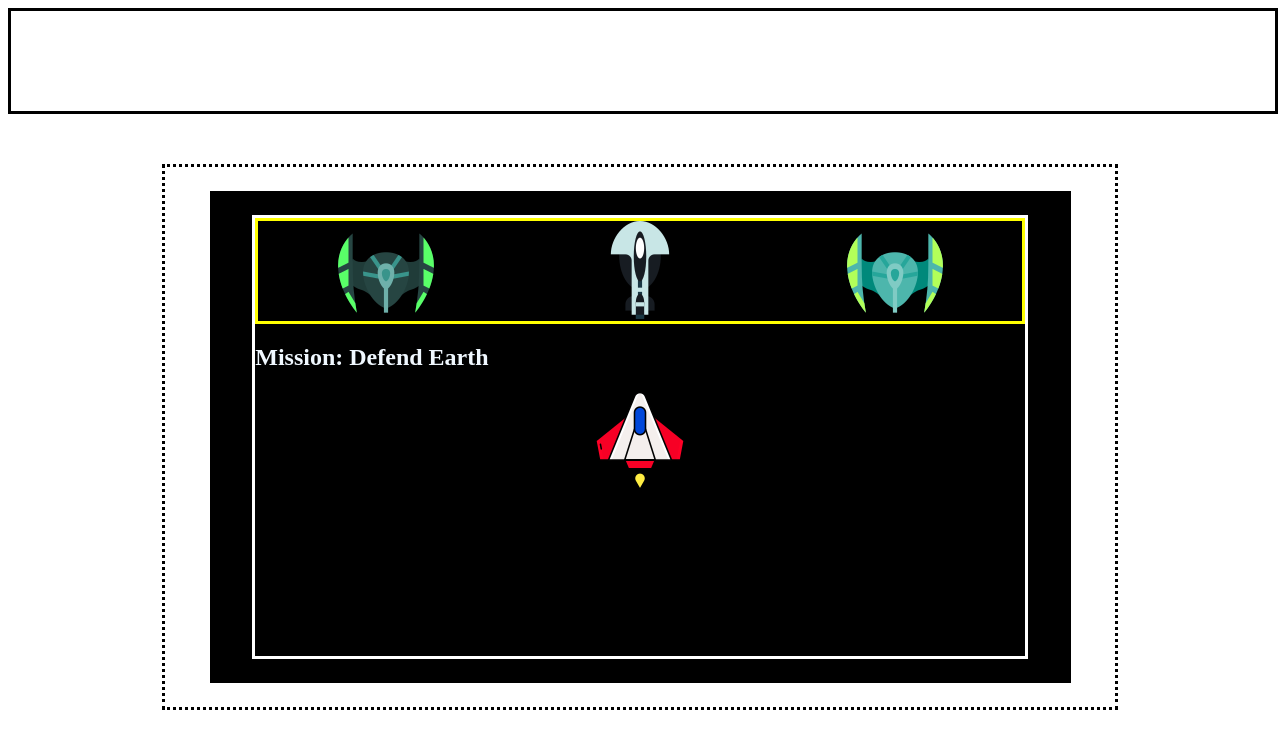
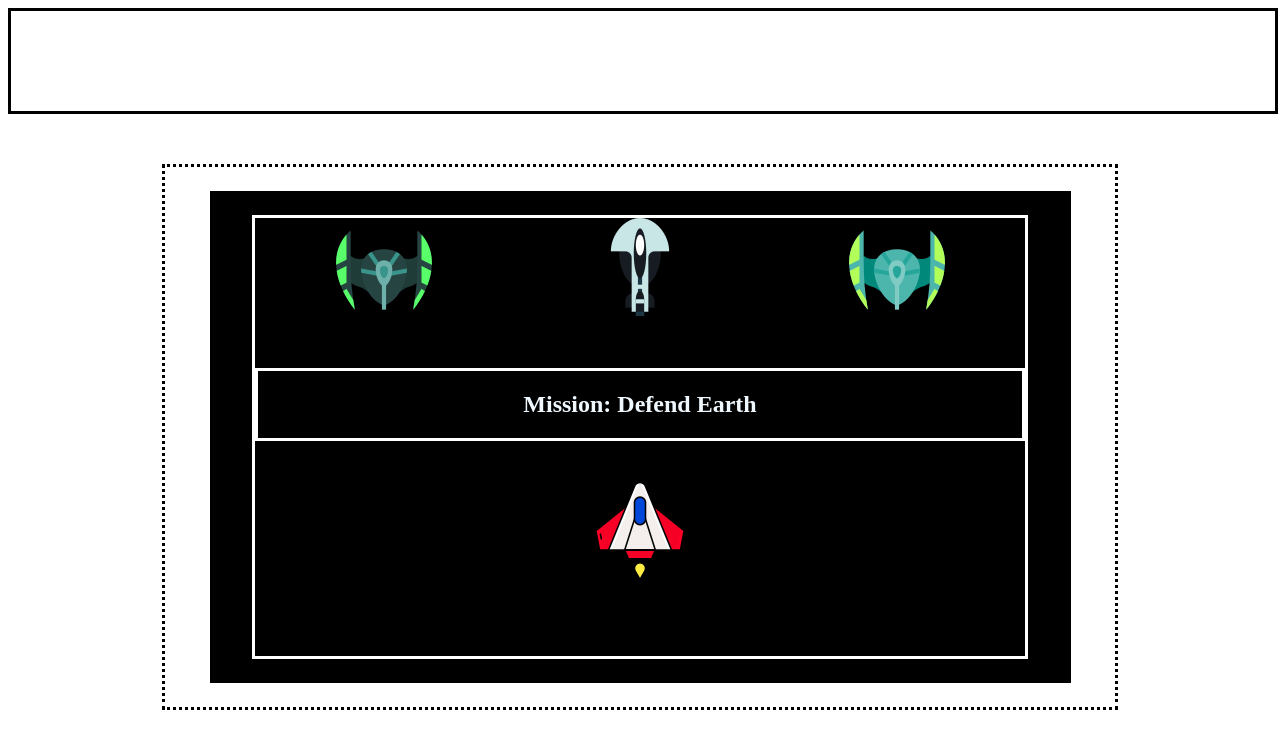
Before and after one commit to joshuaalegbe101/TurnBasedAlienGame, a plain HTML site: page index.html in a window 1280 px wide. Both pictures are taken after a click on the button "Start". Drawn offline with Linux system fonts and the light colour scheme.

Commit message:
PreScreen

```diff
--- a/app.js
+++ b/app.js
@@ -2,7 +2,7 @@ const titleHeader = document.getElementById('title');
 const startButton = document.getElementById('begin');
 const startContainer = document.getElementById('start');
 const contentScreen = document.getElementById('display');
-const session = document.getElementById('gameplay');
+const session = document.getElementById('preScreen');
 
 class GameManager {
     round(hero, armada) {
--- a/index.html
+++ b/index.html
@@ -23,7 +23,7 @@
           <button id="begin">Start</button>
         </div>
 
-      <div id="gameplay">
+      <div id="preScreen">
         <div id="alienShowcase1">
           <img src="alien2.png">
           <img src="alien3.png">
--- a/styles.css
+++ b/styles.css
@@ -42,8 +42,7 @@
     align-items:center;
 }
 
-#gameplay{
-    display:none;
+#preScreen{
     color:aliceblue;
     border:solid white;
     width:90%;
@@ -53,7 +52,7 @@
 }
 
 #alienShowcase1{
-    border:solid yellow;
+    /*border:solid yellow;*/
     display:flex;
     justify-content:space-around;
 }
@@ -63,3 +62,15 @@
     display:flex;
     justify-content:center;
 }
+
+#message{
+    border: solid white;
+    display:flex;
+    justify-content: center;
+    margin-top:50px;
+    margin-bottom:40px
+}
+
+#preScreen{
+    display:none;
+}
```
